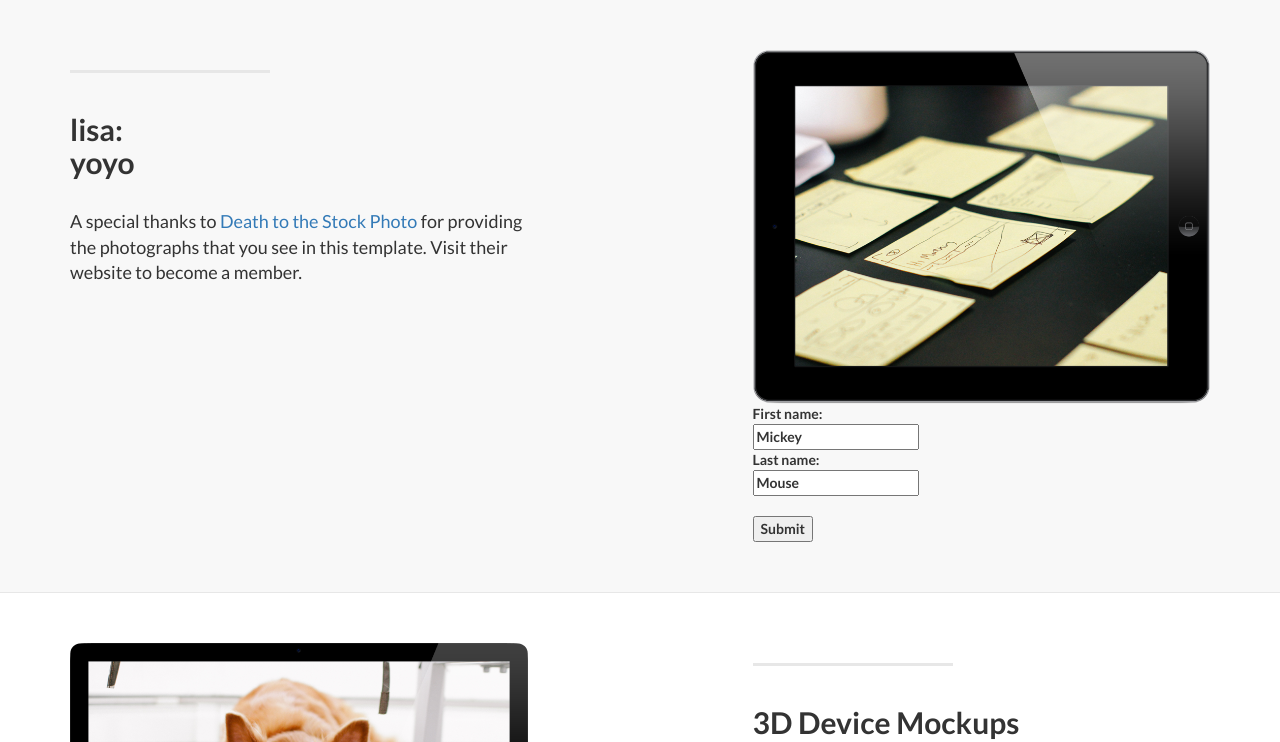
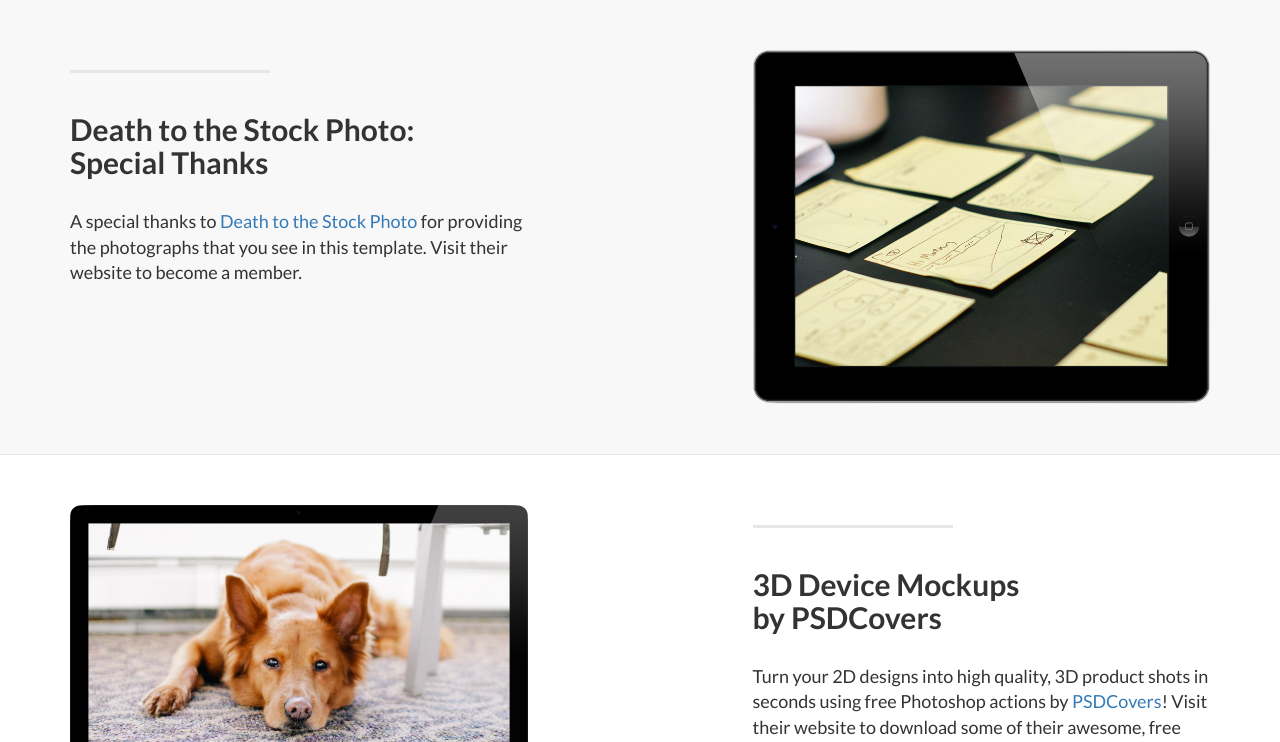
Before and after one commit to sliwhu/UWHousingTeam, a plain HTML site: page index.html in a window 1280 px wide. Shown: the part 777-1519 px from the top of the page. Drawn offline with Linux system fonts and the light colour scheme.

Commit message:
web initial

```diff
--- a/index.html
+++ b/index.html
@@ -107,18 +107,11 @@
                 <div class="col-lg-5 col-sm-6">
                     <hr class="section-heading-spacer">
                     <div class="clearfix"></div>
-                    <h2 class="section-heading">lisa:<br>yoyo</h2>
+                    <h2 class="section-heading">Death to the Stock Photo:<br>Special Thanks</h2>
                     <p class="lead">A special thanks to <a target="_blank" href="http://join.deathtothestockphoto.com/">Death to the Stock Photo</a> for providing the photographs that you see in this template. Visit their website to become a member.</p>
                 </div>
                 <div class="col-lg-5 col-lg-offset-2 col-sm-6">
                     <img class="img-responsive" src="img/ipad.png" alt="">
-                    <form action="/action_page.php">
-  First name:<br>
-  <input type="text" name="firstname" value="Mickey"><br>
-  Last name:<br>
-  <input type="text" name="lastname" value="Mouse"><br><br>
-  <input type="submit" value="Submit">
-</form>
                 </div>
             </div>
 
```
